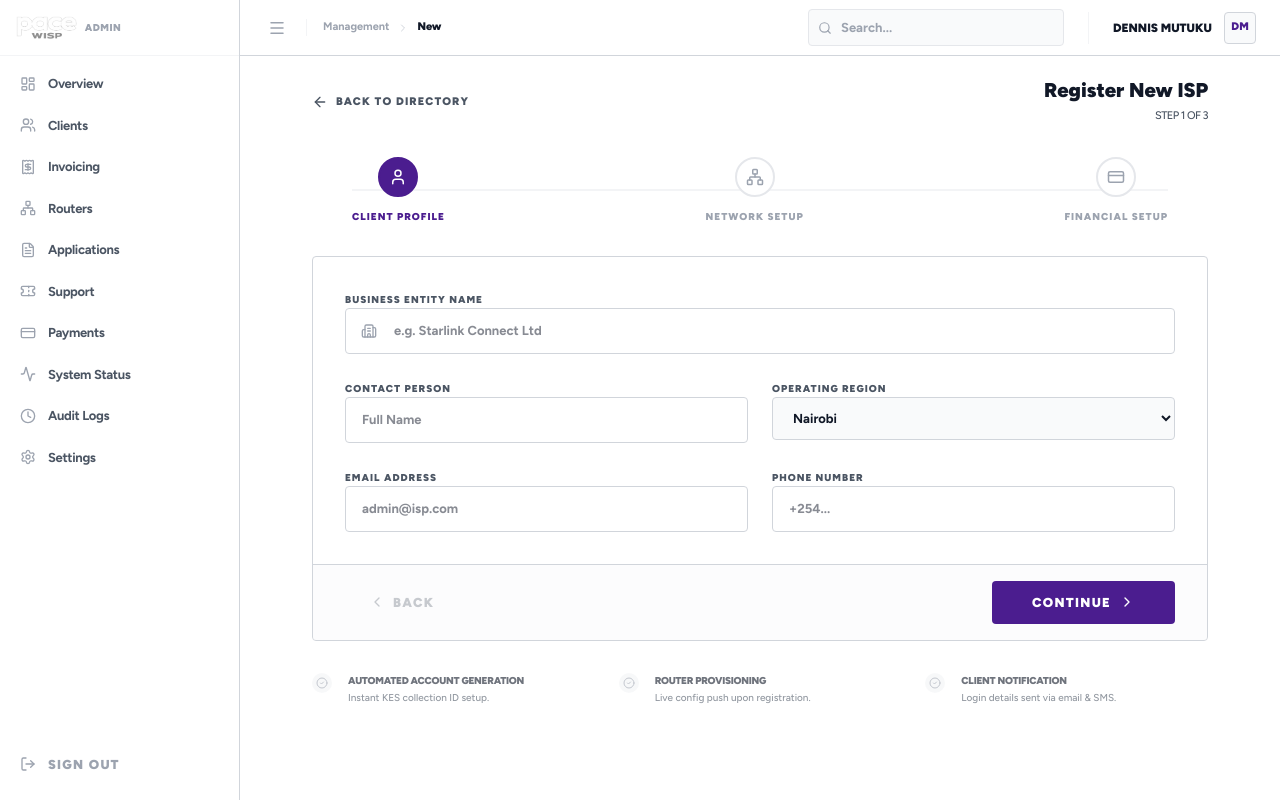
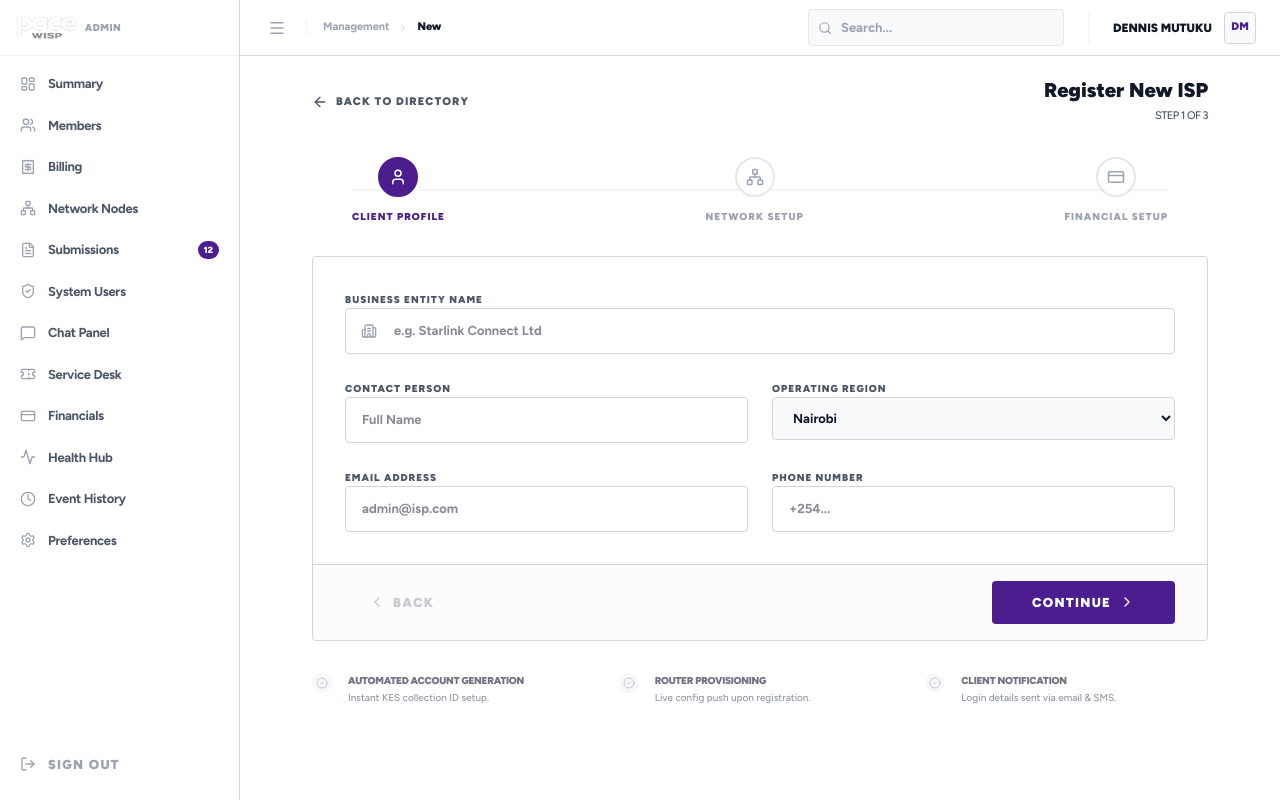
Before and after one commit to dennismutuku2005/pacewebsite, a Next.js app in the folder paceadmin/: page /dashboard/customers/new in a window 1280 px wide. Built offline with nearby package versions, Linux system fonts and the light colour scheme.

Commit message:
Auto-update: layout.js

```diff
--- a/paceadmin/src/app/dashboard/layout.js
+++ b/paceadmin/src/app/dashboard/layout.js
@@ -8,7 +8,8 @@ import {
     Users, CreditCard, Ticket, Settings,
     Activity, FileText, Search, Menu,
     LogOut, ChevronRight, Clock,
-    LayoutDashboard, Network, Receipt
+    LayoutDashboard, Network, Receipt,
+    ShieldCheck, MessageSquare
 } from 'lucide-react'
 import { cn } from '@/lib/utils'
 
@@ -17,16 +18,18 @@ export default function DashboardLayout({ children }) {
     const pathname = usePathname()
 
     const navigation = [
-        { name: 'Overview', href: '/dashboard', icon: LayoutDashboard },
-        { id: 'clients', name: 'Clients', href: '/dashboard/customers', icon: Users },
-        { id: 'invoicing', name: 'Invoicing', href: '/dashboard/invoices', icon: Receipt },
-        { id: 'routers', name: 'Routers', href: '/dashboard/routers', icon: Network },
-        { id: 'apps', name: 'Applications', href: '/dashboard/applications', icon: FileText },
-        { id: 'support', name: 'Support', href: '/dashboard/tickets', icon: Ticket },
-        { id: 'payments', name: 'Payments', href: '/dashboard/payments', icon: CreditCard },
-        { id: 'status', name: 'System Status', href: '/dashboard/status', icon: Activity },
-        { id: 'logs', name: 'Audit Logs', href: '/dashboard/logs', icon: Clock },
-        { id: 'settings', name: 'Settings', href: '/dashboard/settings', icon: Settings },
+        { name: 'Summary', href: '/dashboard', icon: LayoutDashboard },
+        { id: 'members', name: 'Members', href: '/dashboard/customers', icon: Users },
+        { id: 'billing', name: 'Billing', href: '/dashboard/invoices', icon: Receipt },
+        { id: 'network', name: 'Network Nodes', href: '/dashboard/routers', icon: Network },
+        { id: 'submissions', name: 'Submissions', href: '/dashboard/applications', icon: FileText, badge: 12 },
+        { id: 'staff', name: 'System Users', href: '/dashboard/users', icon: ShieldCheck },
+        { id: 'chat', name: 'Chat Panel', href: '/dashboard/chat', icon: MessageSquare },
+        { id: 'support', name: 'Service Desk', href: '/dashboard/tickets', icon: Ticket },
+        { id: 'payments', name: 'Financials', href: '/dashboard/payments', icon: CreditCard },
+        { id: 'status', name: 'Health Hub', href: '/dashboard/status', icon: Activity },
+        { id: 'logs', name: 'Event History', href: '/dashboard/logs', icon: Clock },
+        { id: 'settings', name: 'Preferences', href: '/dashboard/settings', icon: Settings },
     ]
 
     // Helper to format path name for breadcrumbs
@@ -63,14 +66,26 @@ export default function DashboardLayout({ children }) {
                                 key={item.name}
                                 href={item.href}
                                 className={cn(
-                                    "flex items-center gap-3 px-3 py-2.5 rounded transition-colors group",
+                                    "flex items-center gap-3 px-3 py-2.5 rounded transition-colors group relative",
                                     isActive
                                         ? "bg-pace-purple text-white shadow-none"
                                         : "text-admin-label hover:bg-gray-50 hover:text-admin-value"
                                 )}
                             >
                                 <item.icon size={16} className={cn("shrink-0", isActive ? "text-white" : "text-admin-dim group-hover:text-admin-value")} />
-                                {isSidebarOpen && <span className="font-bold tracking-tight">{item.name}</span>}
+                                {isSidebarOpen && (
+                                    <div className="flex-1 flex items-center justify-between">
+                                        <span className="font-bold tracking-tight">{item.name}</span>
+                                        {item.badge && (
+                                            <span className={cn(
+                                                "text-[9px] px-1.5 py-0.5 rounded-full font-black min-w-[18px] text-center",
+                                                isActive ? "bg-white text-pace-purple" : "bg-pace-purple text-white"
+                                            )}>
+                                                {item.badge}
+                                            </span>
+                                        )}
+                                    </div>
+                                )}
                             </Link>
                         )
                     })}
```
